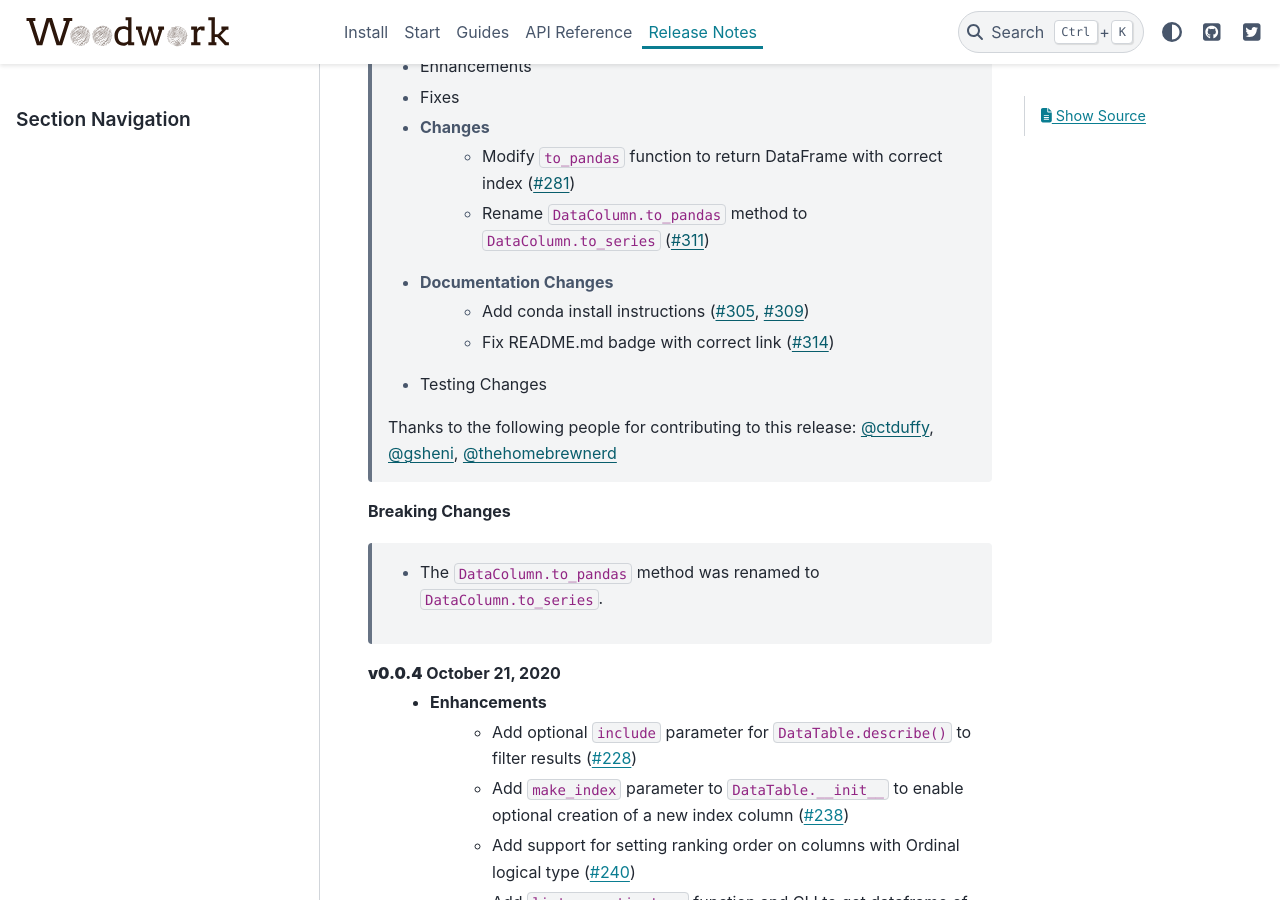
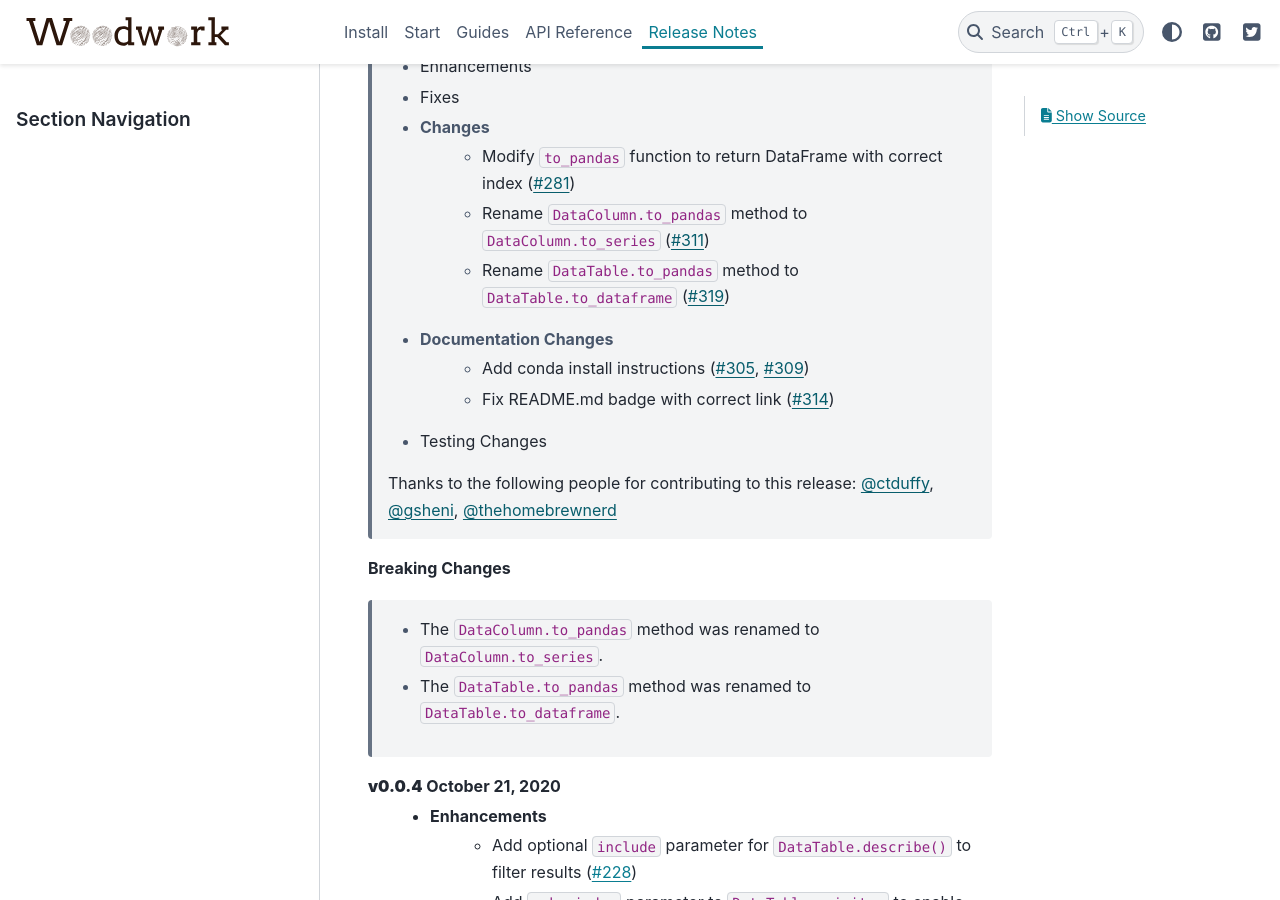
Before and after one commit to alteryx/woodwork, a Sphinx documentation site: the page built from docs/source/release_notes.rst, in a window 1280 px wide and 900 px high, scrolled down 217 px. Built offline with Sphinx 7.4.7 and the PyData theme 0.15.4, drawn with Linux system fonts in a browser that asks for light colours; comment, search, counter and statistics services are not loaded.

Commit message:
update release notes

```diff
--- a/docs/source/release_notes.rst
+++ b/docs/source/release_notes.rst
@@ -9,6 +9,7 @@ Release Notes
     * Changes
         * Modify ``to_pandas`` function to return DataFrame with correct index (:pr:`281`)
         * Rename ``DataColumn.to_pandas`` method to ``DataColumn.to_series`` (:pr:`311`)
+        * Rename ``DataTable.to_pandas`` method to ``DataTable.to_dataframe`` (:pr:`319`)
     * Documentation Changes
         * Add conda install instructions (:pr:`305`, :pr:`309`)
         * Fix README.md badge with correct link (:pr:`314`)
@@ -20,6 +21,7 @@ Release Notes
 **Breaking Changes**
 
     * The ``DataColumn.to_pandas`` method was renamed to ``DataColumn.to_series``.
+    * The ``DataTable.to_pandas`` method was renamed to ``DataTable.to_dataframe``.
 
 
 **v0.0.4** October 21, 2020
```
